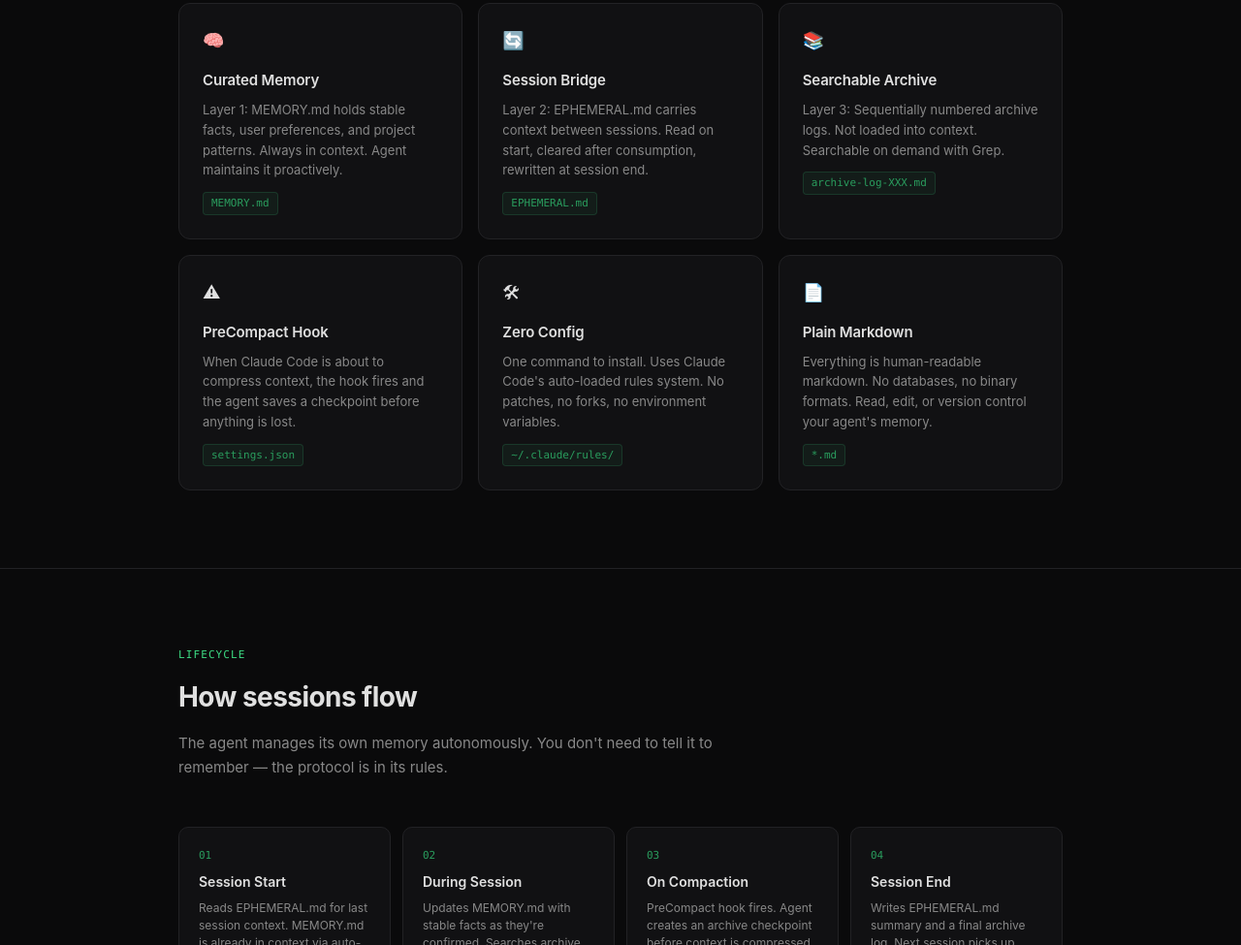
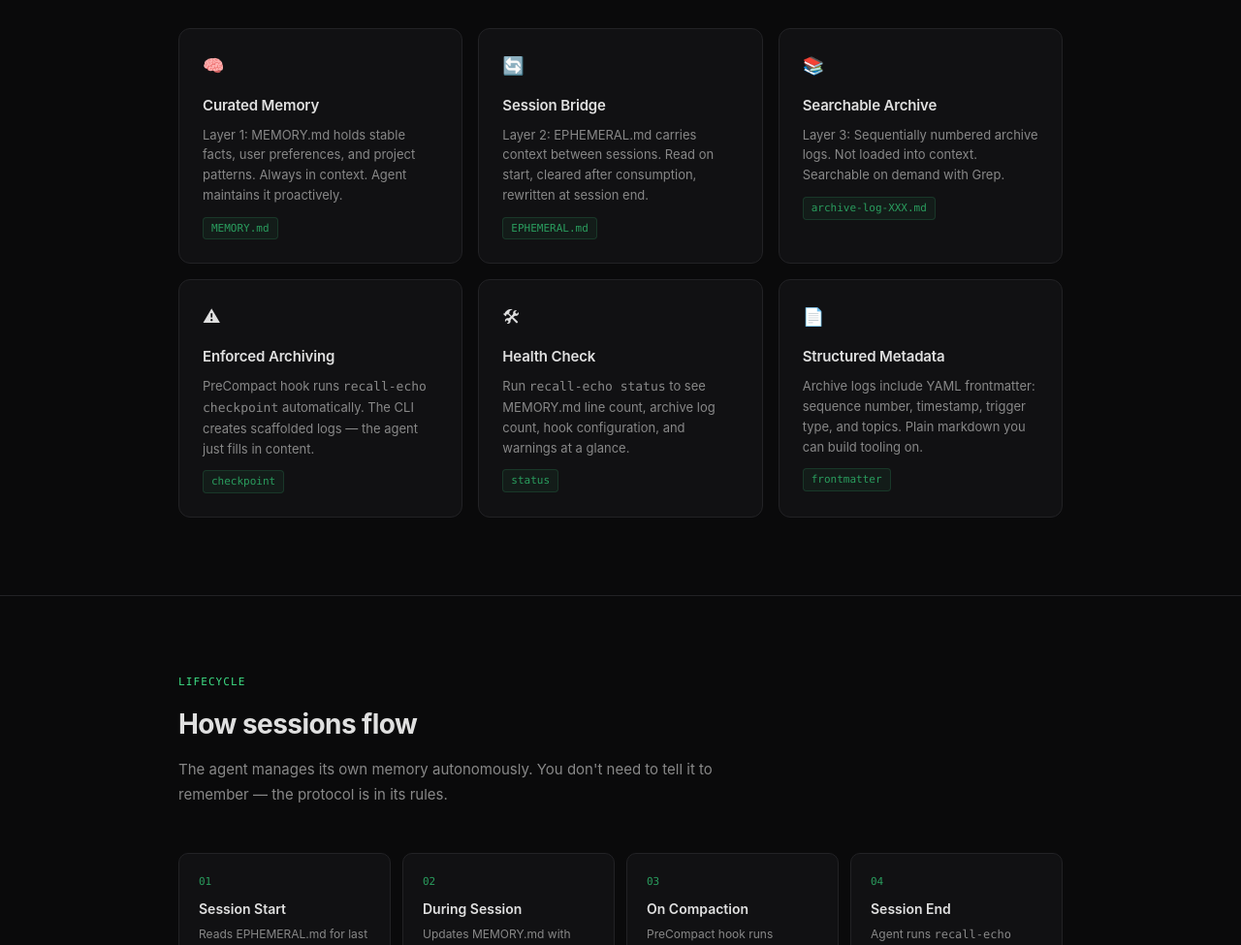
Before and after one commit to dnacenta/recall-echo, a plain HTML site: page docs/index.html in a window 1280 px wide. Shown: the part 1825-2800 px from the top of the page at 97% size. Drawn offline with Linux system fonts and the light colour scheme.

Commit message:
docs: update landing page for v0.3.0
Reflect CLI-enforced archiving, checkpoint/status commands, YAML
frontmatter, and health check in hero, features, and lifecycle sections.

```diff
--- a/docs/index.html
+++ b/docs/index.html
@@ -501,8 +501,8 @@
       </div>
       <p class="desc">
         Three-layer memory system that gives Claude Code long-term recall across sessions.
-        Curated facts, session continuity, and searchable history &mdash; all in plain markdown.
-        No patches, no forks. Just a rules file.
+        CLI-enforced archiving &mdash; the tool handles numbering, timestamps, and indexing.
+        The agent only writes summaries. No patches, no forks.
       </p>
       <div class="hero-actions">
         <a href="https://github.com/dnacenta/recall-echo" class="btn-primary" target="_blank" rel="noopener">
@@ -512,9 +512,9 @@
         <a href="#quickstart" class="btn-secondary">Install</a>
       </div>
       <div class="hero-stats">
-        <div class="stat"><strong>Rust</strong> binary</div>
+        <div class="stat"><strong>Rust</strong> CLI</div>
         <div class="stat"><strong>Zero</strong> config</div>
-        <div class="stat"><strong>Plain</strong> markdown</div>
+        <div class="stat"><strong>Enforced</strong> archiving</div>
         <div class="stat"><strong>Open</strong> source</div>
       </div>
     </div>
@@ -576,21 +576,21 @@
         </div>
         <div class="feature-card">
           <div class="feature-icon">&#9888;</div>
-          <h3>PreCompact Hook</h3>
-          <p>When Claude Code is about to compress context, the hook fires and the agent saves a checkpoint before anything is lost.</p>
-          <span class="feature-tag">settings.json</span>
+          <h3>Enforced Archiving</h3>
+          <p>PreCompact hook runs <code>recall-echo checkpoint</code> automatically. The CLI creates scaffolded logs &mdash; the agent just fills in content.</p>
+          <span class="feature-tag">checkpoint</span>
         </div>
         <div class="feature-card">
           <div class="feature-icon">&#128736;</div>
-          <h3>Zero Config</h3>
-          <p>One command to install. Uses Claude Code's auto-loaded rules system. No patches, no forks, no environment variables.</p>
-          <span class="feature-tag">~/.claude/rules/</span>
+          <h3>Health Check</h3>
+          <p>Run <code>recall-echo status</code> to see MEMORY.md line count, archive log count, hook configuration, and warnings at a glance.</p>
+          <span class="feature-tag">status</span>
         </div>
         <div class="feature-card">
           <div class="feature-icon">&#128196;</div>
-          <h3>Plain Markdown</h3>
-          <p>Everything is human-readable markdown. No databases, no binary formats. Read, edit, or version control your agent's memory.</p>
-          <span class="feature-tag">*.md</span>
+          <h3>Structured Metadata</h3>
+          <p>Archive logs include YAML frontmatter: sequence number, timestamp, trigger type, and topics. Plain markdown you can build tooling on.</p>
+          <span class="feature-tag">frontmatter</span>
         </div>
       </div>
     </div>
@@ -617,12 +617,12 @@
         <div class="lifecycle-step">
           <div class="step-num">03</div>
           <h4>On Compaction</h4>
-          <p>PreCompact hook fires. Agent creates an archive checkpoint before context is compressed. Nothing is lost.</p>
+          <p>PreCompact hook runs <code>recall-echo checkpoint</code>. CLI creates the log file, the agent fills in the sections. Nothing is lost.</p>
         </div>
         <div class="lifecycle-step">
           <div class="step-num">04</div>
           <h4>Session End</h4>
-          <p>Writes EPHEMERAL.md summary and a final archive log. Next session picks up right where this one left off.</p>
+          <p>Agent runs <code>recall-echo checkpoint --trigger session-end</code>, writes EPHEMERAL.md. Next session picks up where this left off.</p>
         </div>
       </div>
     </div>
```
